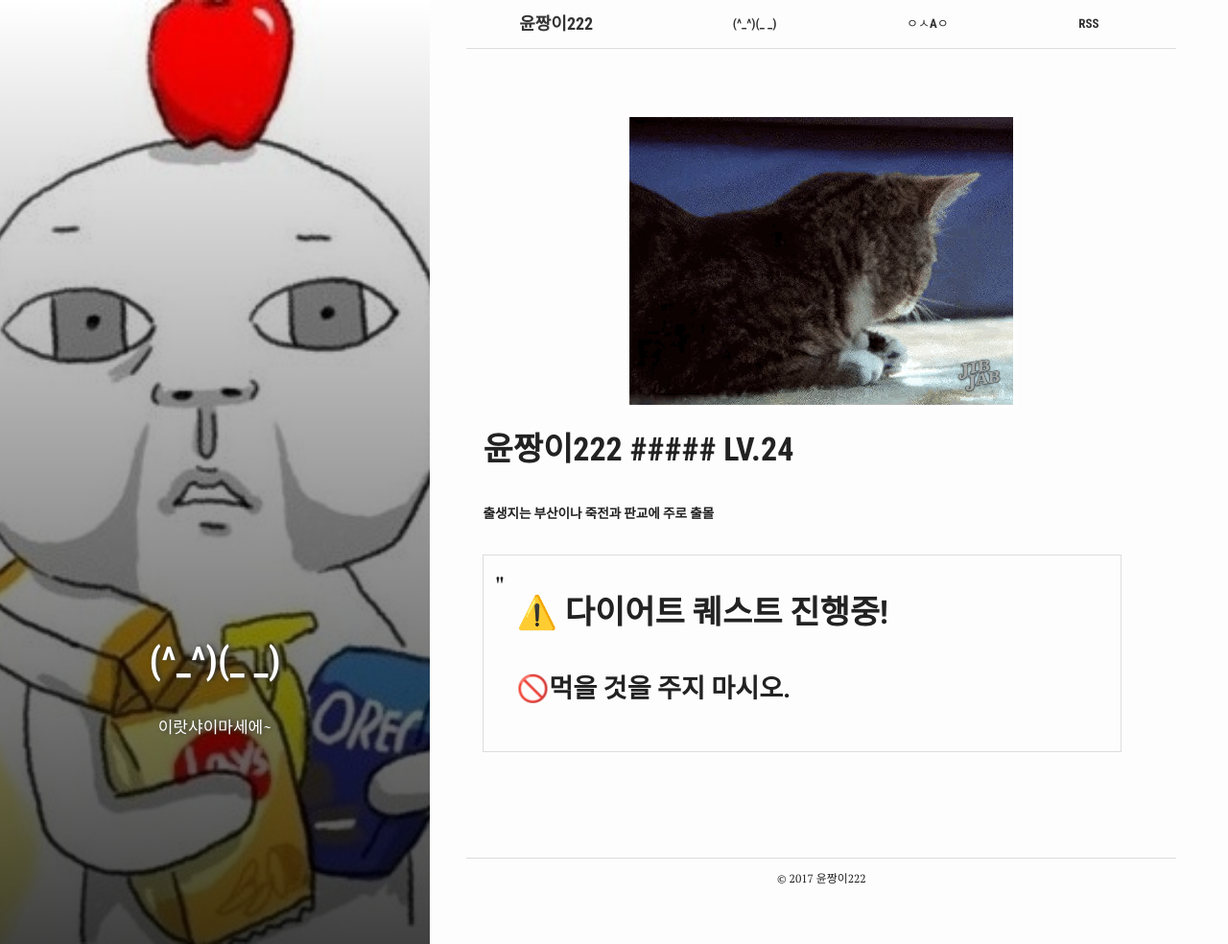
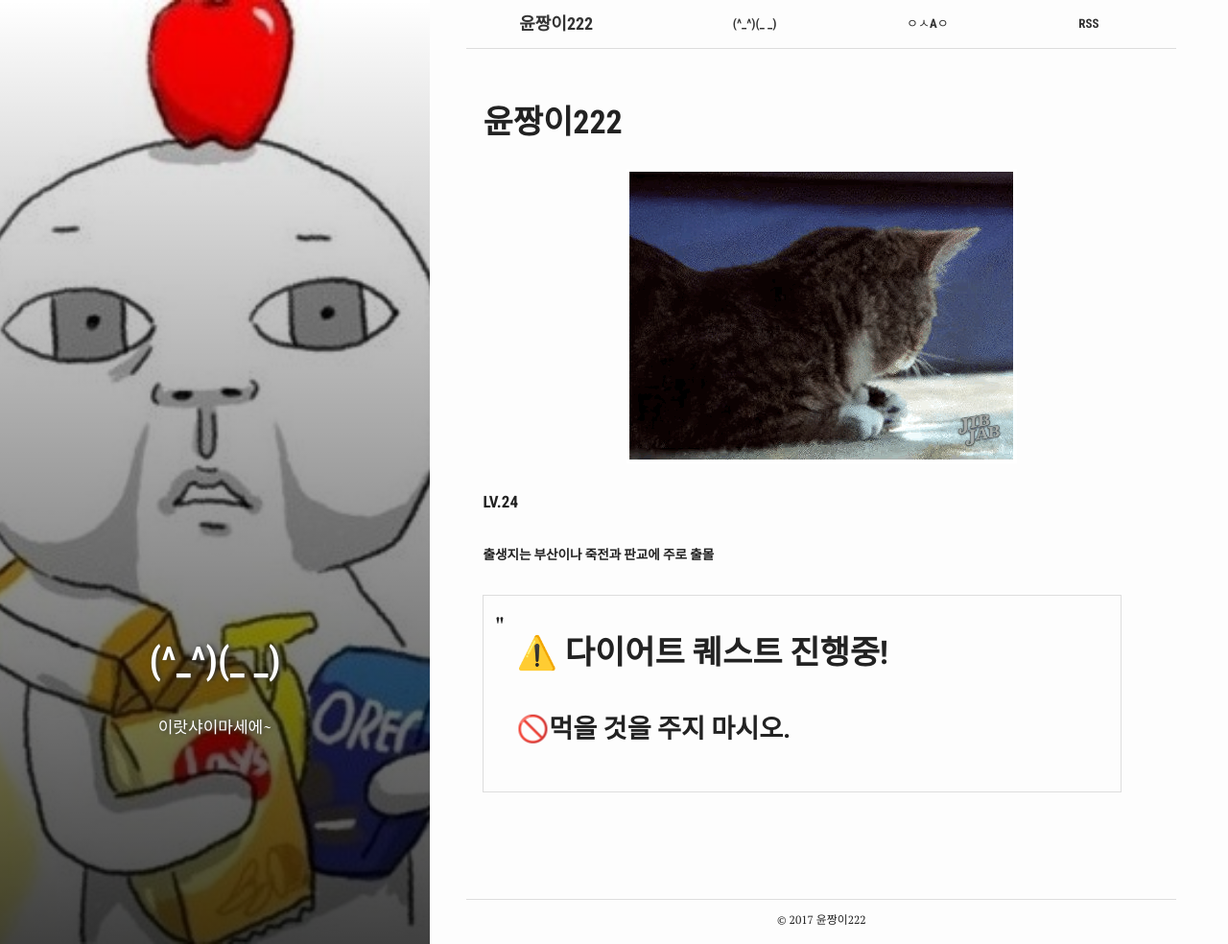
Before and after one commit to yunzzang222/queserasera_zz, a Jekyll site: the page built from (^_^)(_ _).md, in a window 1280 px wide and 984 px high. Shown: the whole window at 96% size. Built offline with Jekyll 4.4.1, drawn with Linux system fonts in a browser that asks for light colours.

Commit message:
Update (^_^)(_ _).md

```diff
--- a/(^_^)(_ _).md
+++ b/(^_^)(_ _).md
@@ -8,10 +8,10 @@ summary: "이랏샤이마세에~"
 active: (^_^)(_ _)
 ---
 
-
+# 윤짱이222
 ![크아앙 이미지](/assets/images/KakaoTalk_Photo_2017-08-12-15-36-54.gif)
 
-# 윤짱이222 ##### LV.24
+##### LV.24
 ###### 출생지는 부산이나 죽전과 판교에 주로 출몰
 
 
```
